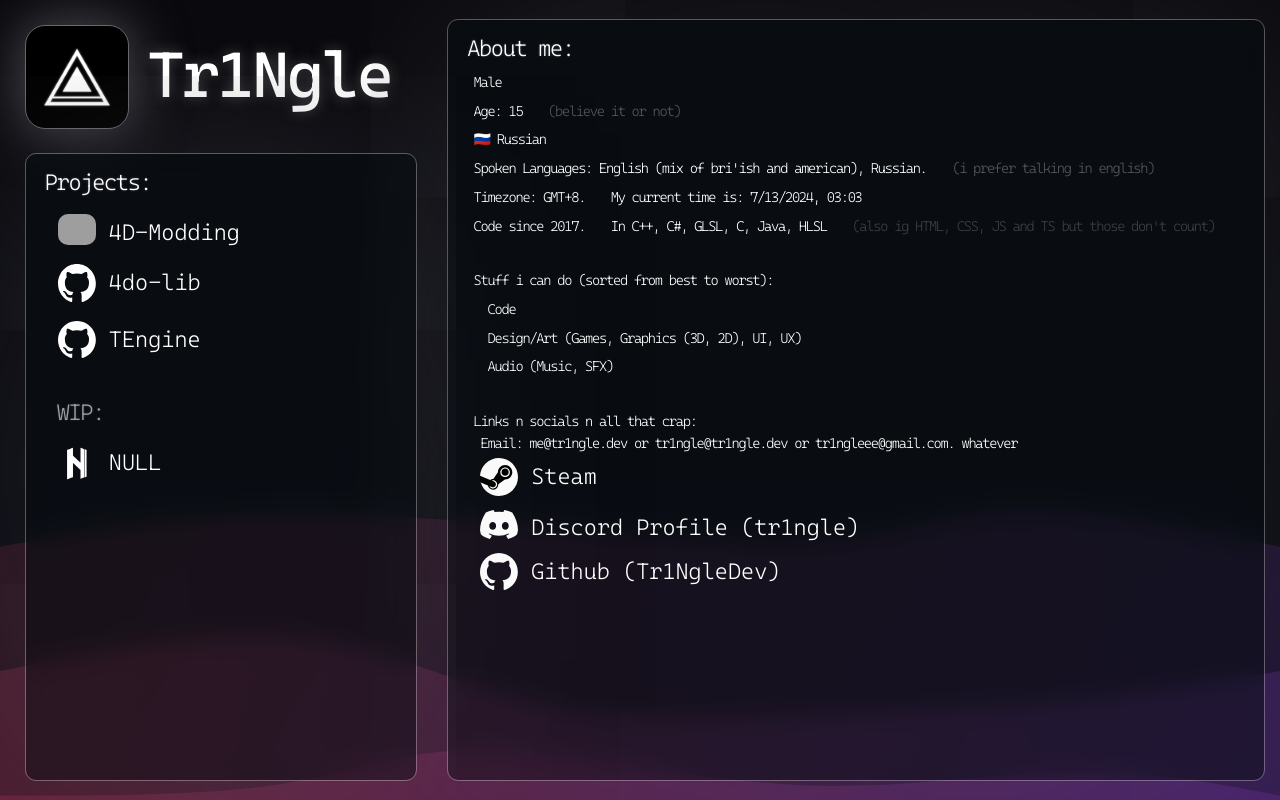
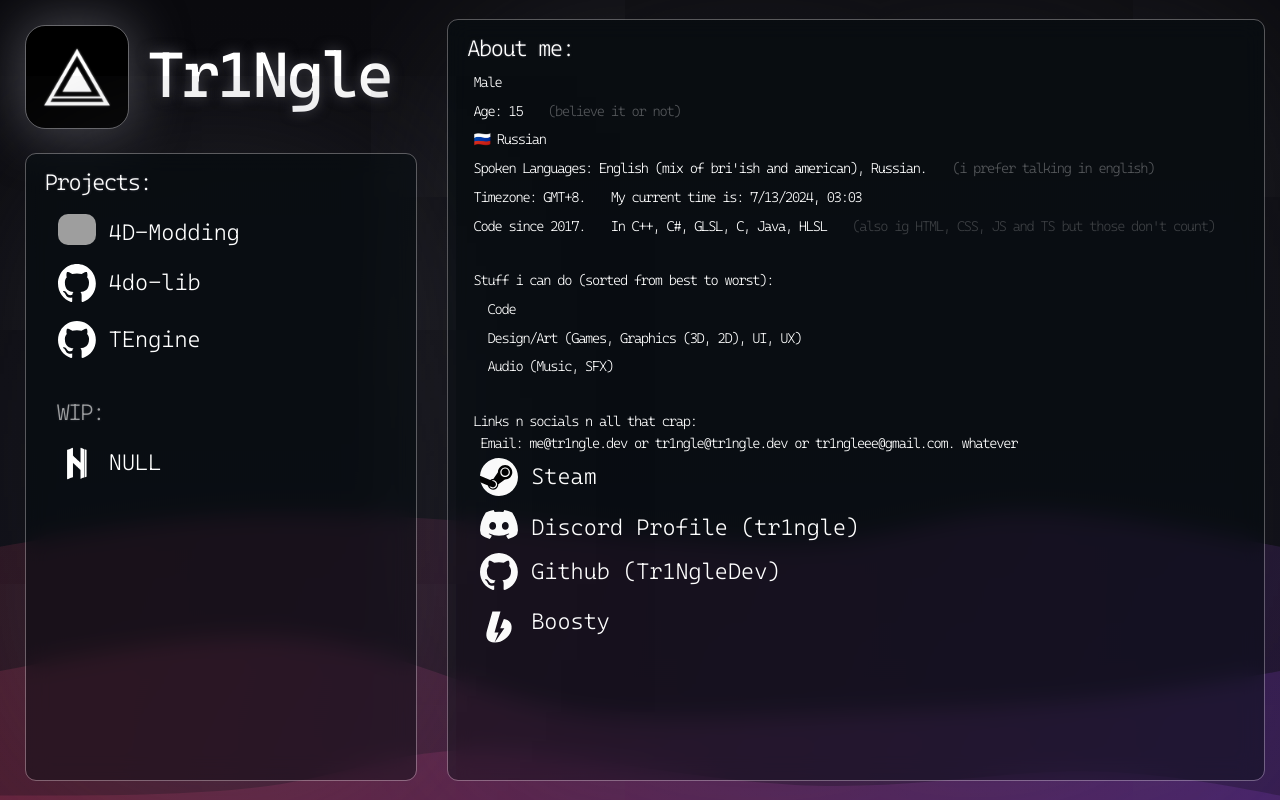
Before and after one commit to Tr1NgleDev/tr1ngle.dev, a plain HTML site: page index.html in a window 1280 px wide. Drawn offline with Linux system fonts and the light colour scheme; grey boxes are pictures that could not be loaded.

Commit message:
added boosty link

```diff
--- a/index.html
+++ b/index.html
@@ -73,6 +73,10 @@
 					<img src="github-mark-white.svg"/>
 					<h2>Github (Tr1NgleDev)</h2>
 				</a>
+				<a class="link" href="https://boosty.to/tr1ngledev">
+					<img src="boosty.svg"/>
+					<h2>Boosty</h2>
+				</a>
 			</div>
 		</div>
 		<div class="panel-projects">
```
Also changed, not shown: boosty.svg (added), 1 other file.
